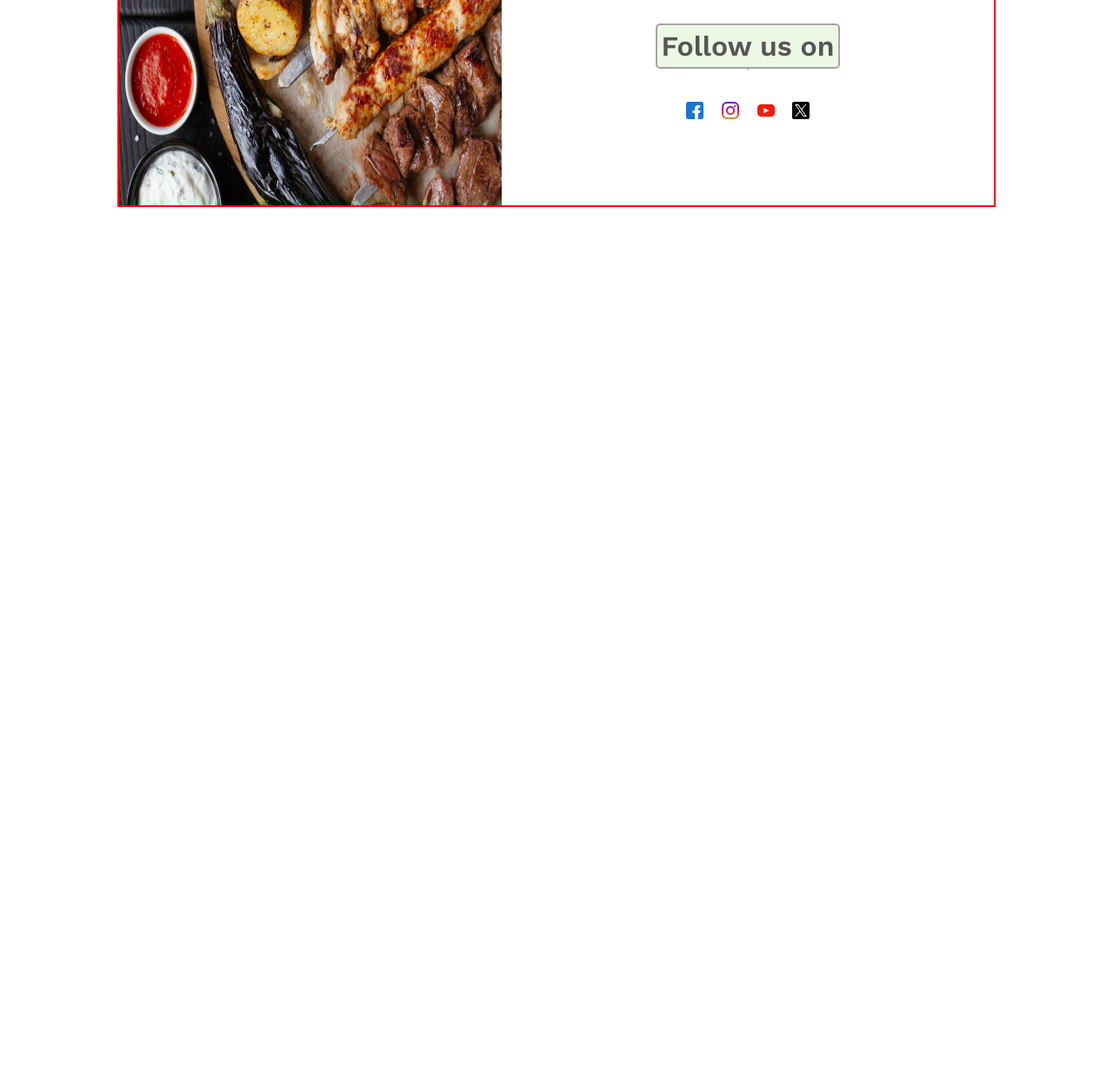
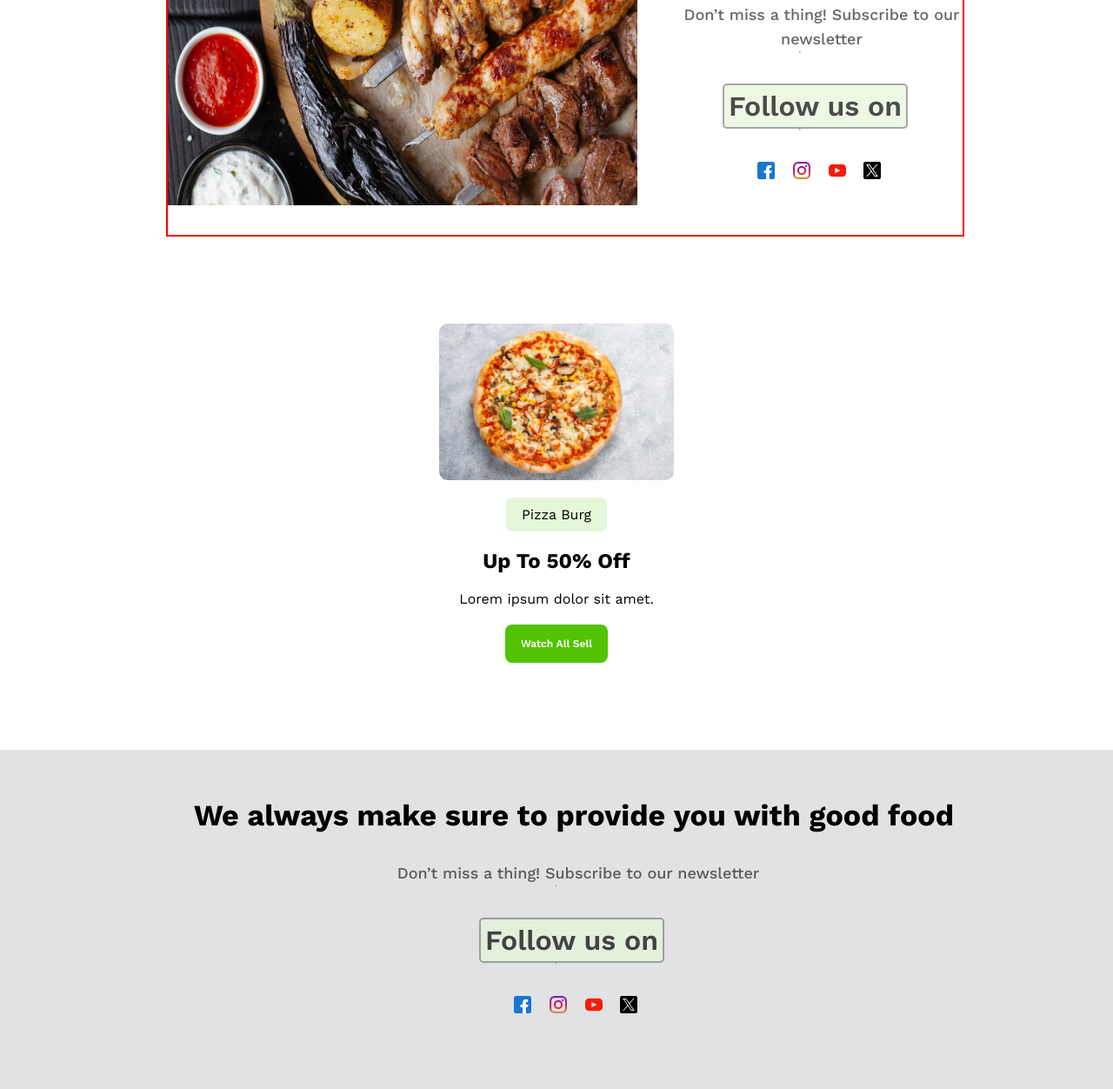
Before and after one commit to RobiulArman/Food-Website, a plain HTML site: page index.html in a window 1280 px wide. Shown: the part 1510-2762 px from the top of the page at 87% size. Before the commit the page ends 1848 px from the top, so only its background shows below. Drawn offline with nearby package versions, Linux system fonts and the light colour scheme.

Commit message:
Completed Almost

```diff
--- a/index.html
+++ b/index.html
@@ -72,7 +72,7 @@
     </section>
     <section id="about_us">
      <div class="about">
-      <div class="aboutimg"><img class="food" src="foods.png" alt="image" height="450px" width="440px"></div>
+      <div class="aboutimg"><img class="food" src="foods.png" alt="image" height="450px" width="540px"></div>
       <div class="more">
        <div class="info1">We always make sure to provide you with good food</div>
        <div class="info2">Don’t miss a thing! Subscribe to our newsletter</div>
@@ -90,5 +90,37 @@
       </div>
      </div>
     </section>
+
+    <section id="card-box2">
+      <div class="card2">
+        <div class="image-box2">
+          <img src="assets/pizza.png" alt="" />
+        </div>
+        <div class="shop2">
+          <span>Pizza Burg</span>
+        </div>
+        <h1>Up To 50% Off</h1>
+        <p>Lorem ipsum dolor sit amet.</p>
+        <button class="btn">Watch All Sell</button>
+      </div>
+    </section>
+     <section id="social">
+      <div class="social1">
+        <div class="more">
+          <div class="info1">We always make sure to provide you with good food</div>
+          <div class="info2">Don’t miss a thing! Subscribe to our newsletter</div>
+          <hr>
+          <div class="info3">Follow us on</div>
+          <hr>
+          <div class="icon">
+           <ul class="iconn">
+             <li class="face"><img src="facebook.png" width="20" height="20"></li>
+             <li class="ins"><img src="instagram.png"  width="20" height="20"></li>
+             <li class="you"><img src="youtube.png"  width="20" height="20"></li>
+             <li class="twi"><img src="twitter.png"  width="20" height="20"></li>
+           </ul>
+          </div>
+        </div>
+     </section>
   </body>
 </html>
--- a/style/style.css
+++ b/style/style.css
@@ -132,7 +132,7 @@
 
 #about_us
 {
-  width: 1250px;
+  width: 1300px;
   margin: 100px auto;
   display: flex;
   justify-content: center;
@@ -162,18 +162,19 @@ margin: 24px 0px;
 }
 
 .info1 {
-color: rgb(16, 16, 16);
+color: rgb(0, 0, 0);
 font-family: Work Sans;
-font-size:38px;
+font-size:34px;
 font-weight: 700;
 line-height: 56px;
 letter-spacing: 0%;
 text-align: center;
-margin-left: 30px;
+margin-left: 40px;
+
 }
 
 .info2{
-  color: rgb(16, 16, 16);
+  color: rgb(0, 0, 0);
 font-family: Work Sans;
 font-size: 18px;
 font-weight: 500;
@@ -181,12 +182,13 @@ line-height: 28px;
 letter-spacing: 0%;
 text-align: center;
 opacity: 0.6;
-margin-top: 15px;
+margin-top: 25px;
+margin-left: 50px;
 }
 
 .info3
 {
-color: rgb(16, 16, 16);
+color: rgb(0, 0, 0);
 font-family: Work Sans;
 font-size: 32px;
 font-weight: 600;
@@ -194,7 +196,8 @@ line-height: 38px;
 letter-spacing: 0%;
 text-align: center;
 opacity: 0.7;
-margin-top: 60px;
+margin-top: 35px;
+margin-left: 35px;
 border: 2px solid gray;
 border-radius: 5px;
 padding: 5px;
@@ -207,6 +210,7 @@ background-color: #e5f6d9;
   justify-content: center;
   align-items: center;
   margin: 25px;
+  margin-left: 70px;
 
 
 }
@@ -234,3 +238,68 @@ padding: 8px;
   margin: 2px;
 padding: 8px;
 }
+#card-box2 {
+  width: 425px;
+  margin: 100px auto;
+  /* border: 2px solid red; */
+}
+.image-box2 {
+   width: 270px;
+   /* border: 2px solid black; */
+   display: flex;
+   justify-content: left;
+
+
+}
+.image-box2 img {
+  width: 100%;
+
+}
+
+.card2 {
+  display: flex;
+  flex-direction: column;
+  gap: 20px;
+  justify-content: center;
+  align-items: center;
+  font-family: Work Sans;
+}
+.shop2 {
+  background-color: aqua;
+  padding: 10px 18px 10px 18px;
+  border-radius: 8px;
+  background: rgba(82, 195, 3, 0.15);
+  display: flex;
+  justify-content: center;
+  align-items: center;
+  flex-direction: column;
+  font-family: Work Sans;
+}
+
+.btn {
+  padding: 14px 18px 14px 18px;
+  color: rgb(255, 255, 255);
+  font-family: Work Sans;
+  font-size: 12px;
+  font-weight: 600;
+  line-height: 16px;
+  letter-spacing: 0%;
+  text-align: center;
+  border-radius: 8px;
+  background: rgb(82, 195, 3);
+  border: none;
+  cursor: pointer;
+}
+
+#social {
+  height: 390px;
+  background-color: #E1E2E4;
+  /* background-image: url("..//assets/social-bg.png"); */
+
+  background-size: cover;
+  background-position: center;
+  display: flex;
+  justify-content: center;
+  align-items: center;
+  /* border: 2px solid red;  */
+}
```
